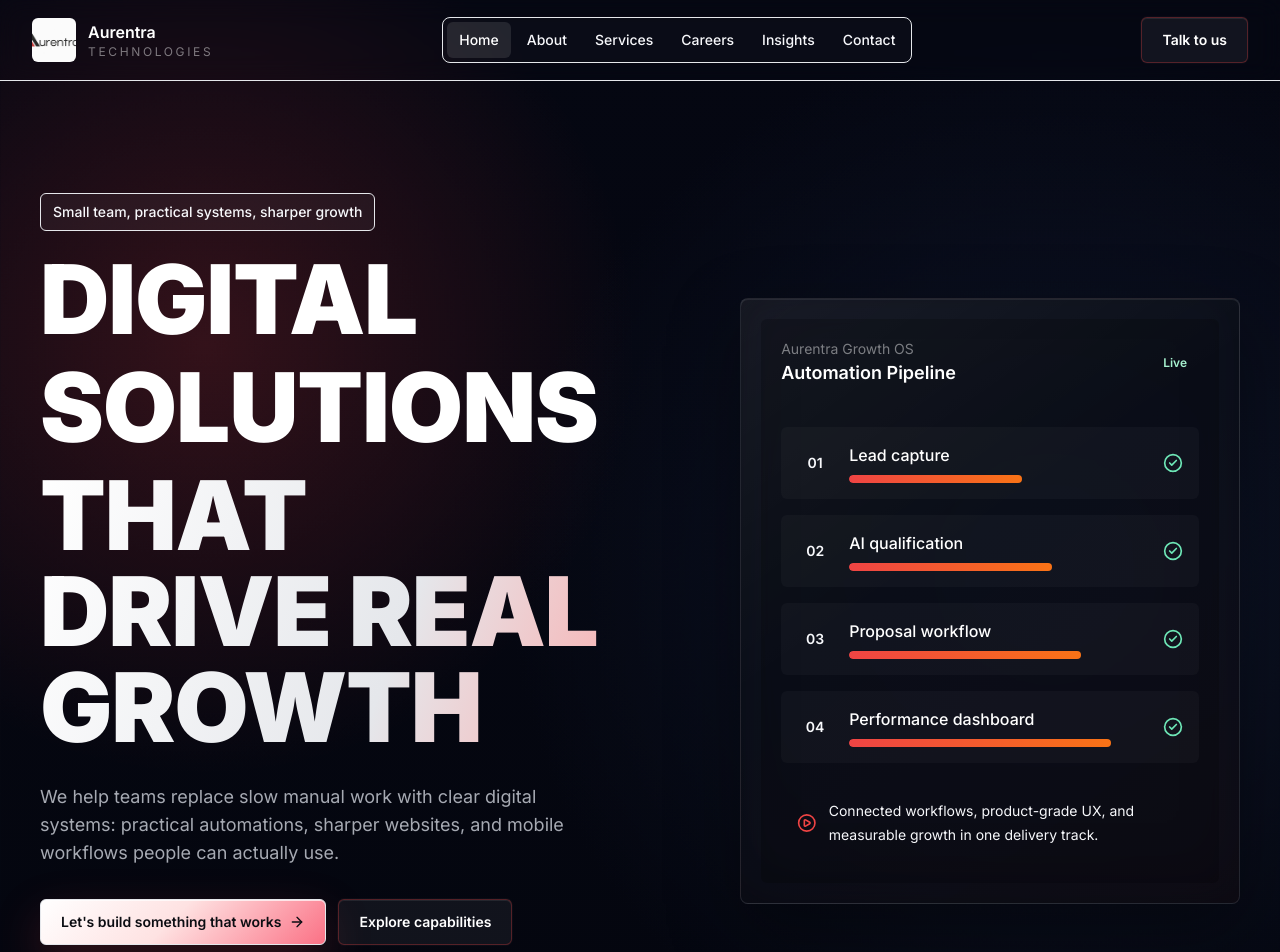
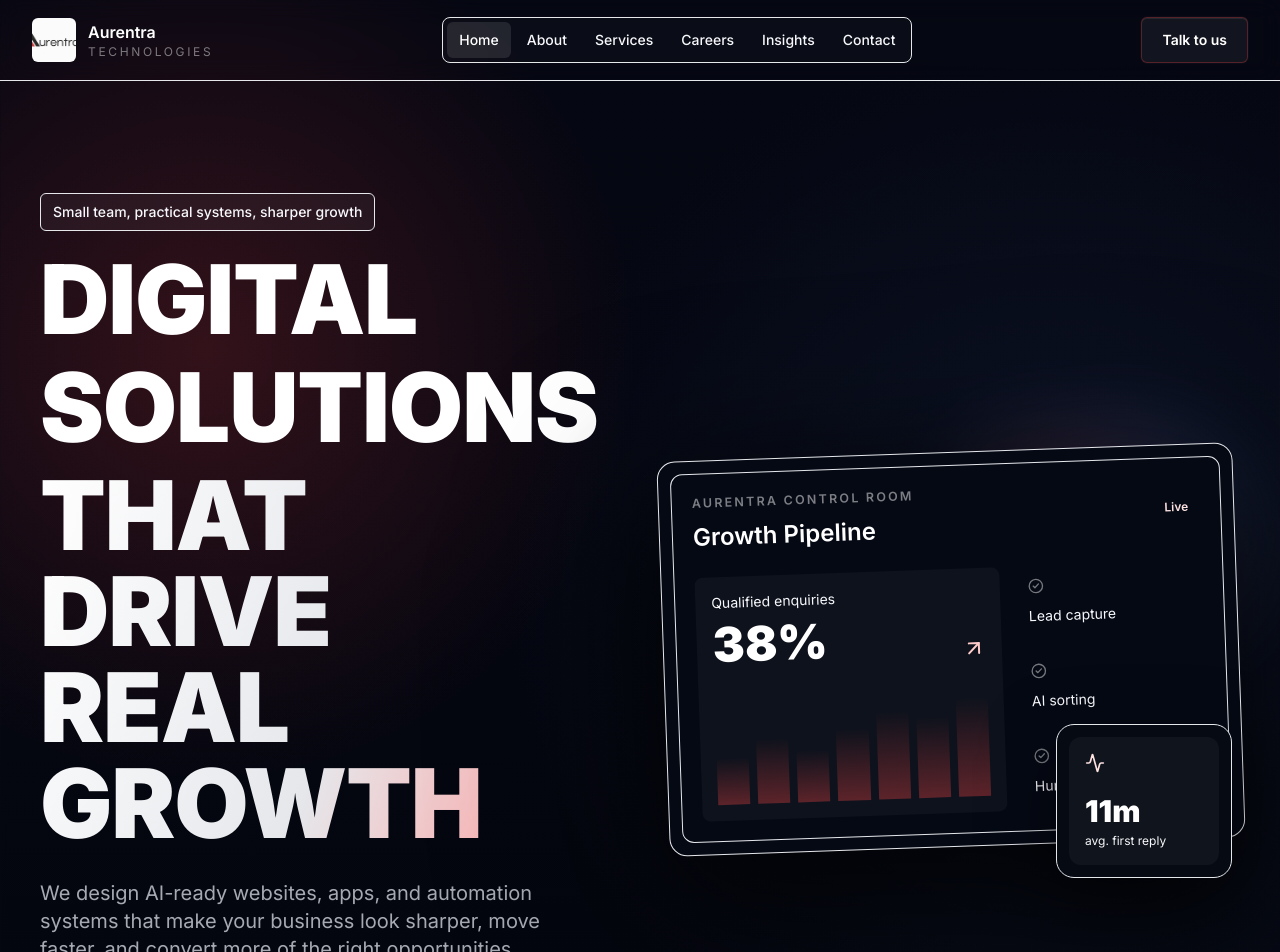
Before and after one commit to Akhils696/Aurentra, a Next.js app: page / in a window 1280 px wide. Shown: the top 952 px of the page. Built offline with nearby package versions, Linux system fonts and the light colour scheme.

Commit message:
feat: rebuild hero section inspired by poster composition

```diff
--- a/app/globals.css
+++ b/app/globals.css
@@ -206,6 +206,22 @@
   background: radial-gradient(circle, rgba(148, 163, 184, 0.075), transparent 66%);
 }
 
+.poster-device-wrap {
+  filter: drop-shadow(0 28px 80px rgba(0, 0, 0, 0.5));
+}
+
+.poster-device-glow {
+  position: absolute;
+  inset: -12% -8% auto auto;
+  width: 75%;
+  height: 82%;
+  border-radius: 999px;
+  background:
+    radial-gradient(circle, rgba(239, 61, 61, 0.28), transparent 58%),
+    radial-gradient(circle at 70% 20%, rgba(75, 105, 170, 0.18), transparent 62%);
+  filter: blur(34px);
+}
+
 .gradient-text {
   background: linear-gradient(135deg, #ffffff 12%, #d7dde8 52%, #fca5a5 100%);
   background-size: 160% 160%;
--- a/app/page.tsx
+++ b/app/page.tsx
@@ -1,5 +1,5 @@
 import { ArrowRight } from "lucide-react";
-import { AutomationPipeline } from "@/components/home/automation-pipeline";
+import { HeroDeviceVisual } from "@/components/home/hero-device-visual";
 import { HeroParallax } from "@/components/home/hero-parallax";
 import { HeroTitle } from "@/components/home/hero-title";
 import { ProductVisuals } from "@/components/home/product-visuals";
@@ -18,15 +18,15 @@
   return (
     <>
       <HeroParallax>
-        <Container className="grid items-center gap-10 sm:gap-16 lg:grid-cols-[1.12fr_0.88fr]">
+        <Container className="grid items-center gap-12 sm:gap-16 lg:grid-cols-[0.92fr_1.08fr]">
           <MotionReveal>
             <div>
               <p className="mb-5 inline-flex rounded-md border border-white/12 bg-white/[0.045] px-3 py-2 text-sm font-medium text-white/72">
                 Small team, practical systems, sharper growth
               </p>
               <HeroTitle />
-              <p className="body-copy mt-6 max-w-xl text-base sm:mt-7 sm:text-lg">
-                We help teams replace slow manual work with clear digital systems: practical automations, sharper websites, and mobile workflows people can actually use.
+              <p className="body-copy mt-6 max-w-2xl text-base sm:mt-7 sm:text-xl">
+                We design AI-ready websites, apps, and automation systems that make your business look sharper, move faster, and convert more of the right opportunities.
               </p>
               <MotionScaleIn delay={0.45}>
                 <div className="mt-7 flex flex-col gap-3 sm:mt-8 sm:flex-row">
@@ -43,7 +43,7 @@
 
           <MotionReveal delay={0.12}>
             <div className="lg:translate-y-8">
-            <AutomationPipeline />
+              <HeroDeviceVisual />
             </div>
           </MotionReveal>
         </Container>
--- /dev/null
+++ b/components/home/hero-device-visual.tsx
@@ -0,0 +1,51 @@
+import { Activity, ArrowUpRight, CheckCircle2 } from "lucide-react";
+
+export function HeroDeviceVisual() {
+  return (
+    <div className="poster-device-wrap relative">
+      <div className="poster-device-glow" />
+      <div className="device-frame relative mx-auto max-w-xl rotate-[-2deg] rounded-[18px] border border-white/12 bg-[#050914] p-3 shadow-[0_38px_120px_rgba(0,0,0,0.58)]">
+        <div className="rounded-[12px] border border-white/8 bg-[linear-gradient(145deg,rgba(255,255,255,0.08),rgba(255,255,255,0.02)),#070b15] p-5">
+          <div className="flex items-center justify-between">
+            <div>
+              <p className="quiet-label font-semibold">Aurentra Control Room</p>
+              <h2 className="mt-2 text-2xl font-semibold text-white">Growth Pipeline</h2>
+            </div>
+            <span className="rounded-md bg-red-500/12 px-3 py-1 text-xs font-semibold text-red-100">Live</span>
+          </div>
+          <div className="mt-6 grid gap-4 sm:grid-cols-[0.62fr_0.38fr]">
+            <div className="rounded-lg bg-white/[0.035] p-4">
+              <div className="flex items-end justify-between">
+                <div>
+                  <p className="text-sm text-white/48">Qualified enquiries</p>
+                  <p className="mt-2 text-5xl font-black text-white">38%</p>
+                </div>
+                <ArrowUpRight aria-hidden className="size-6 text-red-200" />
+              </div>
+              <div className="mt-6 flex h-28 items-end gap-2">
+                {[42, 58, 46, 64, 78, 72, 88].map((height, index) => (
+                  <span key={index} className="flex-1 rounded-t bg-gradient-to-t from-red-500/35 to-white/42" style={{ height: `${height}%` }} />
+                ))}
+              </div>
+            </div>
+            <div className="grid gap-3">
+              {["Lead capture", "AI sorting", "Human review"].map((label) => (
+                <div key={label} className="rounded-md bg-black/22 p-3">
+                  <CheckCircle2 aria-hidden className="size-4 text-white/45" />
+                  <p className="mt-3 text-sm text-white/68">{label}</p>
+                </div>
+              ))}
+            </div>
+          </div>
+        </div>
+      </div>
+      <div className="absolute -bottom-8 right-2 w-44 rounded-[18px] border border-white/12 bg-[#060a13] p-3 shadow-[0_24px_70px_rgba(0,0,0,0.5)]">
+        <div className="rounded-xl bg-white/[0.04] p-4">
+          <Activity aria-hidden className="size-5 text-red-100" />
+          <p className="mt-5 text-3xl font-black text-white">11m</p>
+          <p className="mt-1 text-xs text-white/48">avg. first reply</p>
+        </div>
+      </div>
+    </div>
+  );
+}
```
